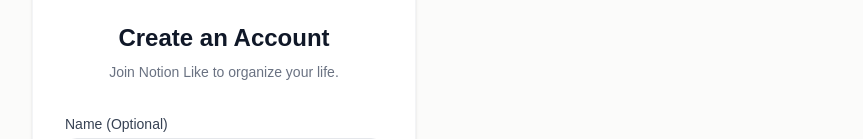
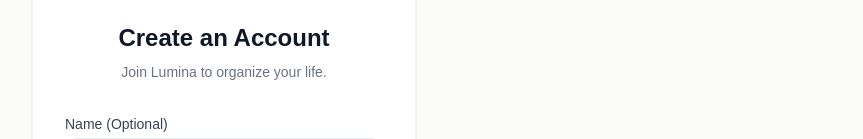
Before and after one commit to Nurdauletizm/productivity-app, a Next.js app: page /register in a window 1280 px wide. Shown: the part 150-289 px from the top of the page, without its empty margins (416-1279 px from the left). Built offline with nearby package versions, Linux system fonts and the light colour scheme.

Commit message:
style: rebrand application to Lumina (updated sidebar, titles, and auth copy)

```diff
--- a/package.json
+++ b/package.json
@@ -1,5 +1,5 @@
 {
-  "name": "productivity-app",
+  "name": "lumina",
   "version": "0.1.0",
   "private": true,
   "scripts": {
--- a/src/app/layout.tsx
+++ b/src/app/layout.tsx
@@ -18,8 +18,8 @@
 });
 
 export const metadata: Metadata = {
-  title: "Notion Like Productivity",
-  description: "A productivity platform for goals and tasks.",
+  title: "Lumina",
+  description: "Your intelligent productivity and goal-tracking platform.",
 };
 
 export default function RootLayout({
--- a/src/app/login/page.tsx
+++ b/src/app/login/page.tsx
@@ -46,7 +46,7 @@
                     <Target className="w-6 h-6" />
                 </div>
                 <h1 className="text-2xl font-bold text-gray-900 mb-2">Welcome Back</h1>
-                <p className="text-gray-500 text-sm mb-8 text-center">Sign in to manage your productivity goals and tasks securely.</p>
+                <p className="text-gray-500 text-sm mb-8 text-center">Sign in to manage your world with Lumina.</p>
 
                 {error && (
                     <div className="w-full bg-red-50 text-red-600 p-3 rounded-xl text-sm mb-6 border border-red-100 text-center">
--- a/src/app/register/page.tsx
+++ b/src/app/register/page.tsx
@@ -49,7 +49,7 @@
                     <Target className="w-6 h-6" />
                 </div>
                 <h1 className="text-2xl font-bold text-gray-900 mb-2">Create an Account</h1>
-                <p className="text-gray-500 text-sm mb-8 text-center">Join Notion Like to organize your life.</p>
+                <p className="text-gray-500 text-sm mb-8 text-center">Join Lumina to organize your life.</p>
 
                 {error && (
                     <div className="w-full bg-red-50 text-red-600 p-3 rounded-xl text-sm mb-6 border border-red-100 text-center">
--- a/src/components/Sidebar.tsx
+++ b/src/components/Sidebar.tsx
@@ -29,10 +29,10 @@
     return (
         <div className="flex flex-col h-screen w-64 bg-white dark:bg-[#121212] border-r border-gray-200 dark:border-zinc-800 px-4 py-6 flex-shrink-0 transition-colors">
             <div className="flex items-center gap-2 px-2 mb-10">
-                <div className="w-8 h-8 bg-black dark:bg-white rounded-lg flex items-center justify-center">
-                    <span className="text-white dark:text-black font-bold text-lg">N</span>
+                <div className="w-8 h-8 bg-gradient-to-br from-indigo-500 to-purple-600 rounded-lg flex items-center justify-center shadow-sm">
+                    <span className="text-white font-bold text-lg">L</span>
                 </div>
-                <span className="font-semibold text-xl tracking-tight text-gray-900 dark:text-zinc-100">Notion Like</span>
+                <span className="font-semibold text-xl tracking-tight text-gray-900 dark:text-zinc-100">Lumina</span>
             </div>
 
             <nav className="flex-1 space-y-1">
```
